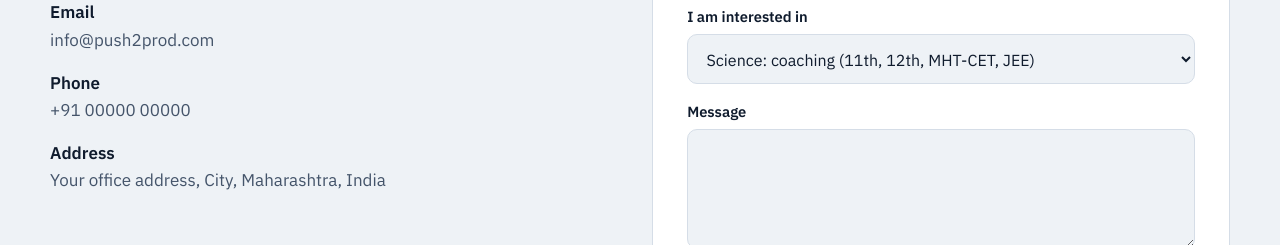
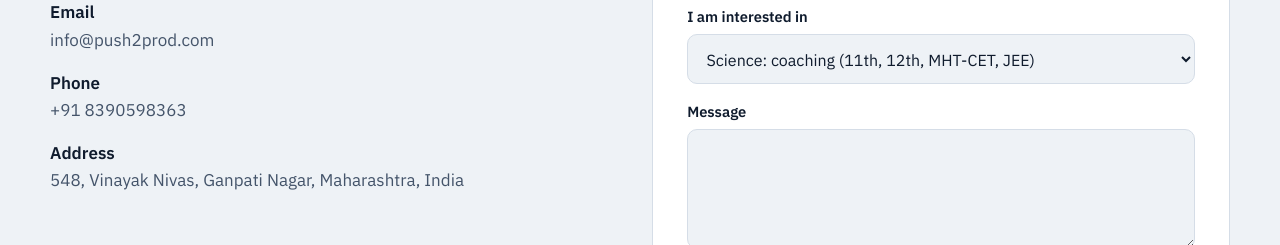
Before and after one commit to bajitodkar/web, a plain HTML site: page index.html in a window 1280 px wide. Shown: the part 3355-3600 px from the top of the page. Drawn offline with nearby package versions, Linux system fonts and the light colour scheme.

Commit message:
Update contact information in index.html

```diff
--- a/index.html
+++ b/index.html
@@ -248,8 +248,8 @@ footer{border-top:1px solid var(--line);padding:2.5rem 0;margin-top:40px}
         <p class="sec-sub">Tell us which division you are interested in and we will get back to you.</p>
         <div class="info">
           <p><strong>Email</strong>info@push2prod.com</p>
-          <p><strong>Phone</strong>+91 00000 00000</p>
-          <p><strong>Address</strong>Your office address, City, Maharashtra, India</p>
+          <p><strong>Phone</strong>+91 8390598363</p>
+          <p><strong>Address</strong> 548, Vinayak Nivas, Ganpati Nagar, Maharashtra, India</p>
         </div>
       </div>
 
```
